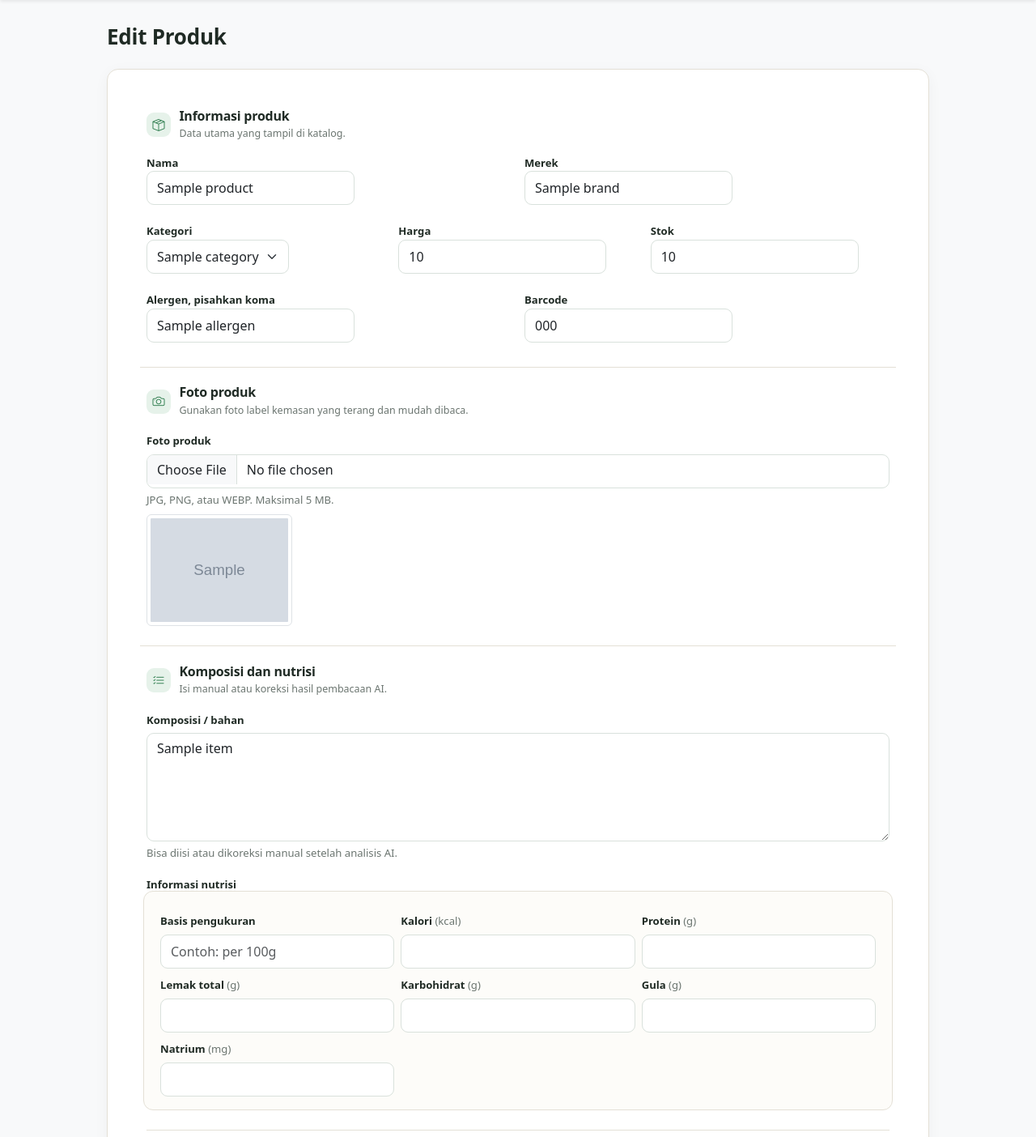
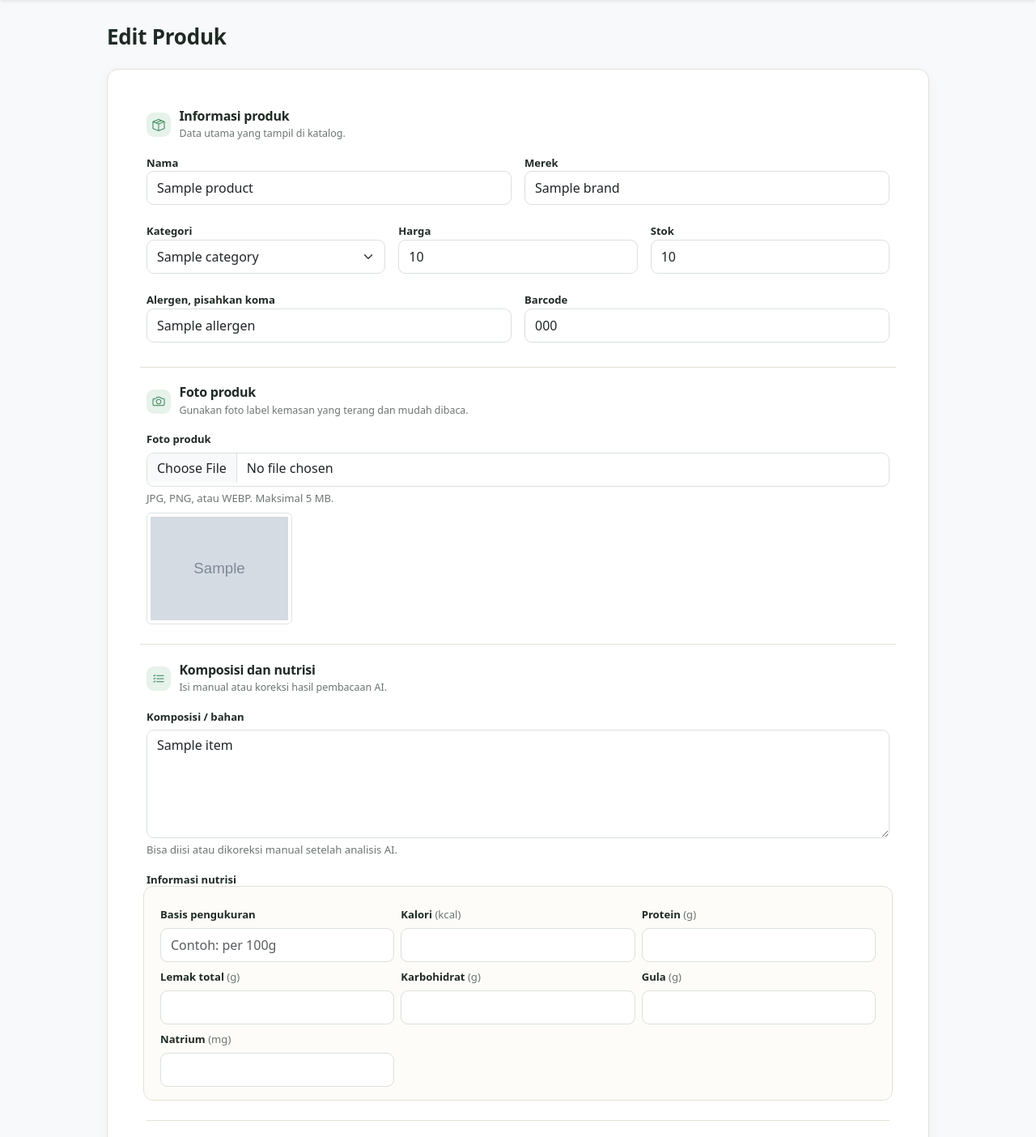
Before and after one commit to FellyTomboy/SmarCery, a Flask app: template python_app/templates/product_form.html in a window 1280 px wide. Shown: the part 56-1460 px from the top of the page at 81% size. Run offline with Flask 3, Linux system fonts and the light colour scheme; the template is opened without the code that fills it: most values are stand-ins (such as "Sample title", 1, 10 or a date in 2020); grey boxes marked "Sample" are stand-in pictures.

Commit message:
Fix form input column widths

```diff
--- a/python_app/static/css/app.css
+++ b/python_app/static/css/app.css
@@ -35,7 +35,7 @@ h1, h2, h3, h4, h5 { color: var(--nutri-fg); letter-spacing: -.25px; }
 .btn-outline-primary { border-color: var(--nutri-green); color: var(--nutri-green); }
 .btn-outline-primary:hover { background: var(--nutri-green); border-color: var(--nutri-green); }
 .btn-outline-secondary { border-color: var(--nutri-border); color: var(--nutri-muted); }
-.form-label { color: var(--nutri-fg); font-size: .82rem; font-weight: 600; }
+.form-label { color: var(--nutri-fg); display: block; font-size: .82rem; font-weight: 600; }
 .form-control, .form-select { border-color: #d9e1dc; border-radius: 9px; min-height: 42px; }
 .form-control:focus, .form-select:focus { border-color: #7aa994; box-shadow: 0 0 0 .2rem rgba(47,125,79,.13); }
 .form-check-input:checked { background-color: var(--nutri-green); border-color: var(--nutri-green); }
```
